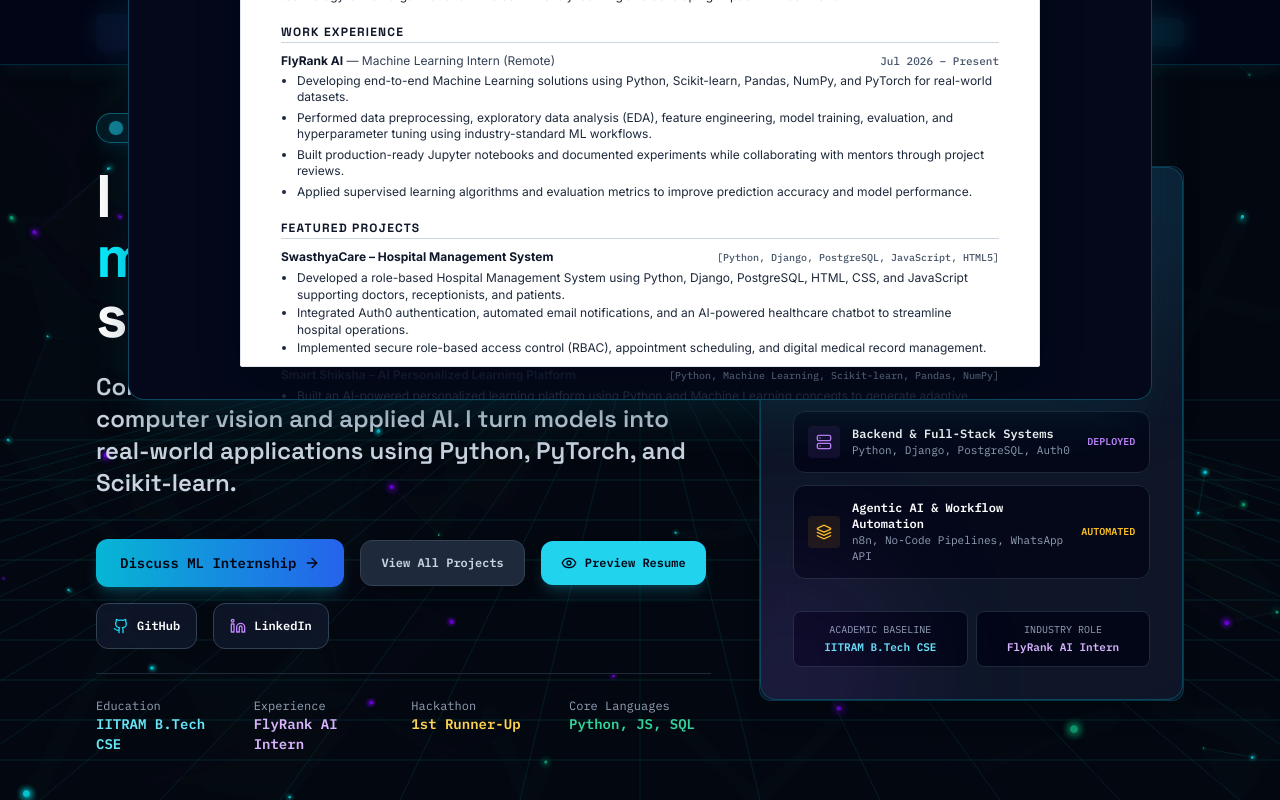
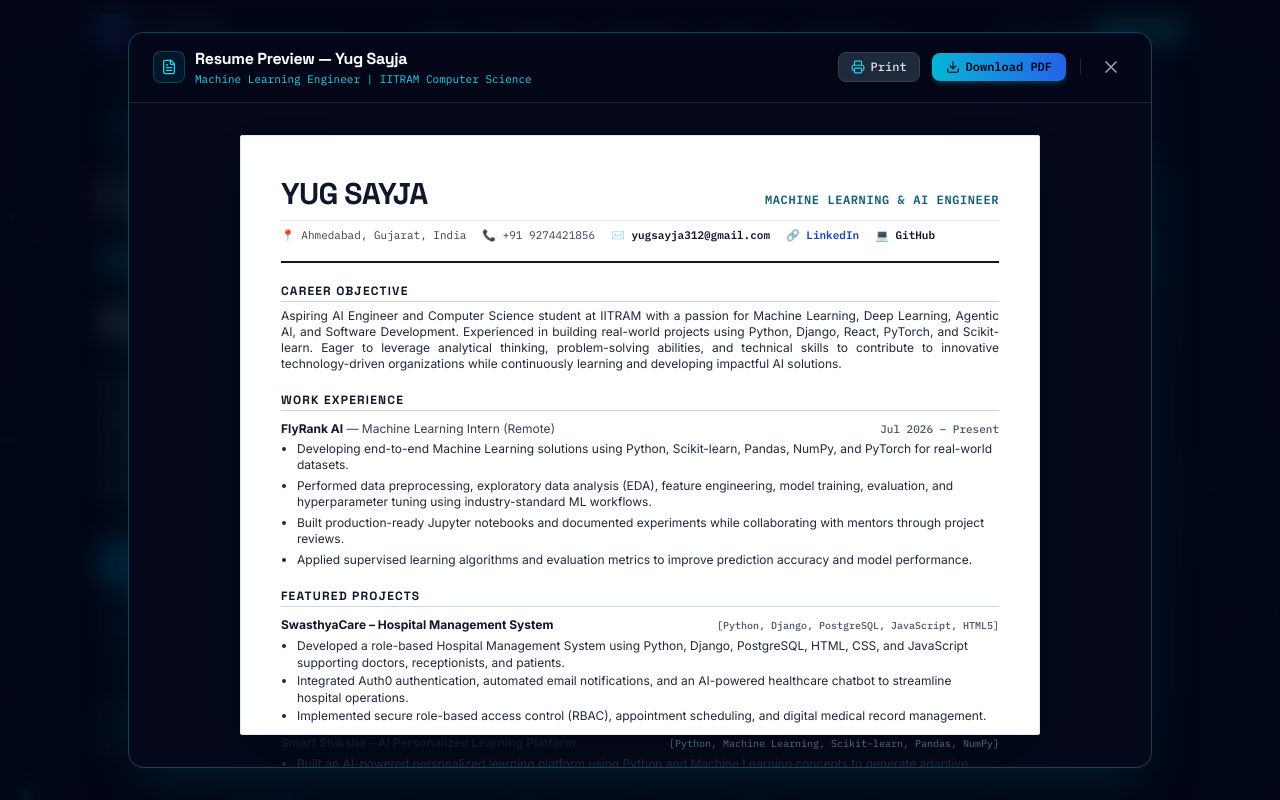
Before and after one commit to sayja-yug/Yug-Sayja, a React (Vite) app: page / in a window 1280 px wide. Both pictures are taken after a click on the button "Resume". Shown: the top 800 px of the page. Built offline with nearby package versions, Linux system fonts and the light colour scheme.

Commit message:
Fix ResumeModal stacking context issue and remove computer vision text

```diff
--- a/src/components/interactive/ResumeModal.jsx
+++ b/src/components/interactive/ResumeModal.jsx
@@ -21,7 +21,7 @@
   };
 
   return (
-    <div className="fixed inset-0 z-50 flex items-center justify-center p-2 sm:p-4 bg-slate-950/85 backdrop-blur-md animate-fadeIn font-sans print:p-0 print:bg-white print:static print:inset-auto">
+    <div className="fixed inset-0 z-[999] flex items-center justify-center p-2 sm:p-4 bg-slate-950/85 backdrop-blur-md animate-fadeIn font-sans print:p-0 print:bg-white print:static print:inset-auto">
 
       {/* Print Specific CSS to ensure ONLY the resume document prints cleanly */}
       <style>{`
--- a/src/components/layout/Navbar.jsx
+++ b/src/components/layout/Navbar.jsx
@@ -17,10 +17,10 @@
   ];
 
   return (
-    <header className="sticky top-0 z-50 bg-slate-950/80 backdrop-blur-xl border-b border-cyan-500/20 shadow-lg shadow-cyan-950/20 font-sans text-white">
+    <>
       <ResumeModal isOpen={isResumeOpen} onClose={() => setIsResumeOpen(false)} />
-
-      <div className="max-w-6xl mx-auto px-4 sm:px-6 lg:px-8">
+      <header className="sticky top-0 z-50 bg-slate-950/80 backdrop-blur-xl border-b border-cyan-500/20 shadow-lg shadow-cyan-950/20 font-sans text-white">
+        <div className="max-w-6xl mx-auto px-4 sm:px-6 lg:px-8">
         <div className="flex items-center justify-between h-16">
 
           {/* Logo / Yug Sayja Branding */}
@@ -132,7 +132,8 @@
           </div>
         </div>
       )}
-    </header>
+      </header>
+    </>
   );
 };
 
--- a/src/pages/Home.jsx
+++ b/src/pages/Home.jsx
@@ -40,7 +40,7 @@
               </h1>
 
               <p className="text-xl sm:text-2xl font-heading font-semibold text-slate-300 max-w-2xl leading-relaxed">
-                Computer Science student at IITRAM focusing on computer vision and applied AI. I turn models into real-world applications using Python, PyTorch, and Scikit-learn.
+                Computer Science student at IITRAM focusing on data-driven systems and applied AI. I turn models into real-world applications using Python, PyTorch, and Scikit-learn.
               </p>
             </div>
 
```
